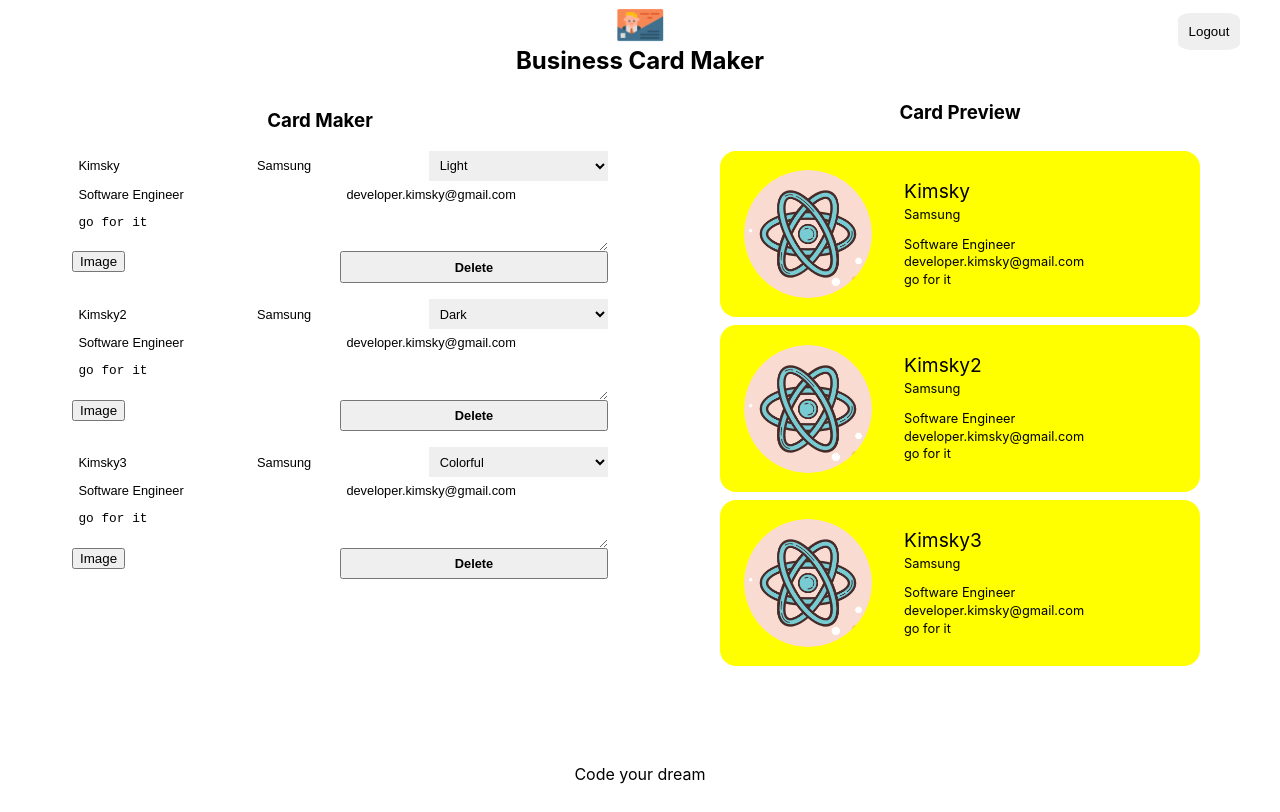
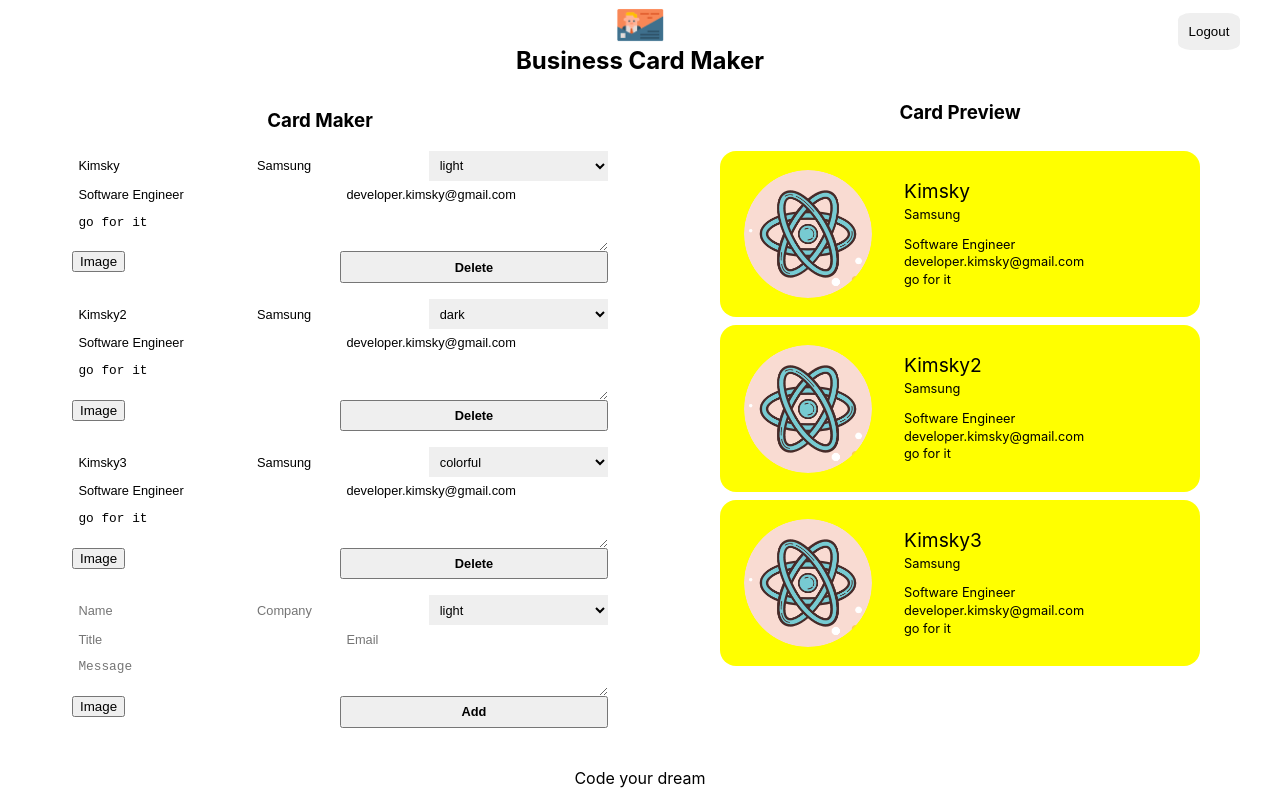
Before and after one commit to developer-kimsky/card_maker, a React (Create React App) app: page /maker in a window 1280 px wide. Built offline with nearby package versions, Linux system fonts and the light colour scheme; no server answers; sample sign-in values are in the browser's storage.

Commit message:
add card add form component

```diff
--- /dev/null
+++ b/src/components/card_add_form/card_add_form.jsx
@@ -0,0 +1,86 @@
+import React, { useRef } from "react";
+import styles from "./card_add_form.module.css";
+import Button from "../button/button";
+import ImageFileInput from "../image_file_input/image_file_input";
+
+const CardAddForm = ({ onAdd }) => {
+  const formRef = useRef();
+  const nameRef = useRef();
+  const companyRef = useRef();
+  const themeRef = useRef();
+  const titleRef = useRef();
+  const emailRef = useRef();
+  const messageRef = useRef();
+
+  const onSubmit = (event) => {
+    event.preventDefault();
+    const card = {
+      id: Date.now(), // uuid
+      name: nameRef.current.value || "",
+      company: companyRef.current.value || "",
+      theme: themeRef.current.value,
+      title: titleRef.current.value || "",
+      email: emailRef.current.value || "",
+      message: messageRef.current.value || "",
+      fileName: "",
+      fileURL: "",
+    };
+    formRef.current.reset();
+    onAdd(card);
+  };
+
+  return (
+    <form ref={formRef} className={styles.form}>
+      <input
+        ref={nameRef}
+        className={styles.input}
+        type="text"
+        name="name"
+        placeholder="Name"
+      />
+      <input
+        ref={companyRef}
+        className={styles.input}
+        type="text"
+        name="company"
+        placeholder="Company"
+      />
+      <select
+        ref={themeRef}
+        className={styles.select}
+        name="theme"
+        placeholder="Theme"
+      >
+        <option placeholder="light">light</option>
+        <option placeholder="dark">dark</option>
+        <option placeholder="colorful">colorful</option>
+      </select>
+      <input
+        ref={titleRef}
+        className={styles.input}
+        type="text"
+        name="title"
+        placeholder="Title"
+      />
+      <input
+        ref={emailRef}
+        className={styles.input}
+        type="text"
+        name="email"
+        placeholder="Email"
+      />
+      <textarea
+        ref={messageRef}
+        className={styles.textarea}
+        name="message"
+        placeholder="Message"
+      />
+      <div className={styles.fileInput}>
+        <ImageFileInput />
+      </div>
+      <Button name="Add" onClick={onSubmit} />
+    </form>
+  );
+};
+
+export default CardAddForm;
--- /dev/null
+++ b/src/components/card_add_form/card_add_form.module.css
@@ -0,0 +1,45 @@
+@value makerBlack, makerWhite from '../../common/colors.css';
+
+.form {
+  display: flex;
+  width: 100%;
+  flex-wrap: wrap;
+  border-top: 1px solid makerBlack;
+  border-left: 1px solid makerBlack;
+  margin-bottom: 1em;
+}
+
+.input,
+.textarea,
+.select,
+.button,
+.fileInput {
+  font-size: 0.8rem;
+  width: 100%;
+  border: 0;
+  padding: 0.5em;
+  border-bottom: 1px solid makerBlack;
+  border-right: 1px solid makerBlack;
+  background: makerWhite;
+}
+
+.input,
+.select {
+  flex: 1 1 30%;
+}
+
+.fileInput {
+  padding: 0;
+  flex: 1 1 50%;
+}
+
+.input:focus,
+.textarea:focus,
+.select:focus,
+.button:focus {
+  outline: 0;
+}
+
+.textarea {
+  flex-basis: 100%;
+}
--- a/src/components/card_edit_form/card_edit_form.jsx
+++ b/src/components/card_edit_form/card_edit_form.jsx
@@ -18,9 +18,9 @@
         value={company}
       />
       <select className={styles.select} name="theme" value={theme}>
-        <option value="light">Light</option>
-        <option value="dark">Dark</option>
-        <option value="colorful">Colorful</option>
+        <option value="light">light</option>
+        <option value="dark">dark</option>
+        <option value="colorful">colorful</option>
       </select>
       <input className={styles.input} type="text" name="title" value={title} />
       <input className={styles.input} type="text" name="email" value={email} />
--- a/src/components/editor/editor.jsx
+++ b/src/components/editor/editor.jsx
@@ -1,15 +1,17 @@
 import React from "react";
 import styles from "./editor.module.css";
 import CardEditForm from "../card_edit_form/card_edit_form";
+import CardAddForm from "../card_add_form/card_add_form";
 
-const Editor = ({ cards }) => {
+const Editor = ({ cards, addCard }) => {
   return (
     <section className={styles.editor}>
       <h1 className={styles.title}>Card Maker</h1>
       <ul>
         {cards.map((card) => (
-          <CardEditForm card={card} />
+          <CardEditForm key={card.id} card={card} />
         ))}
+        <CardAddForm onAdd={addCard} />
       </ul>
     </section>
   );
--- a/src/components/maker/maker.jsx
+++ b/src/components/maker/maker.jsx
@@ -56,11 +56,16 @@
     });
   });
 
+  const addCard = (card) => {
+    const updated = [...cards, card];
+    setCards(updated);
+  };
+
   return (
     <section className={styles.maker}>
       <Header onLogout={onLogout} />
       <div className={styles.container}>
-        <Editor cards={cards} />
+        <Editor cards={cards} addCard={addCard} />
         <Preview cards={cards} />
       </div>
       <Footer />
--- a/src/components/preview/preview.jsx
+++ b/src/components/preview/preview.jsx
@@ -7,7 +7,7 @@
     <h1 className={styles.title}>Card Preview</h1>
     <ul className={styles.cards}>
       {cards.map((card) => (
-        <Card card={card} />
+        <Card key={card.id} card={card} />
       ))}
     </ul>
   </section>
```
